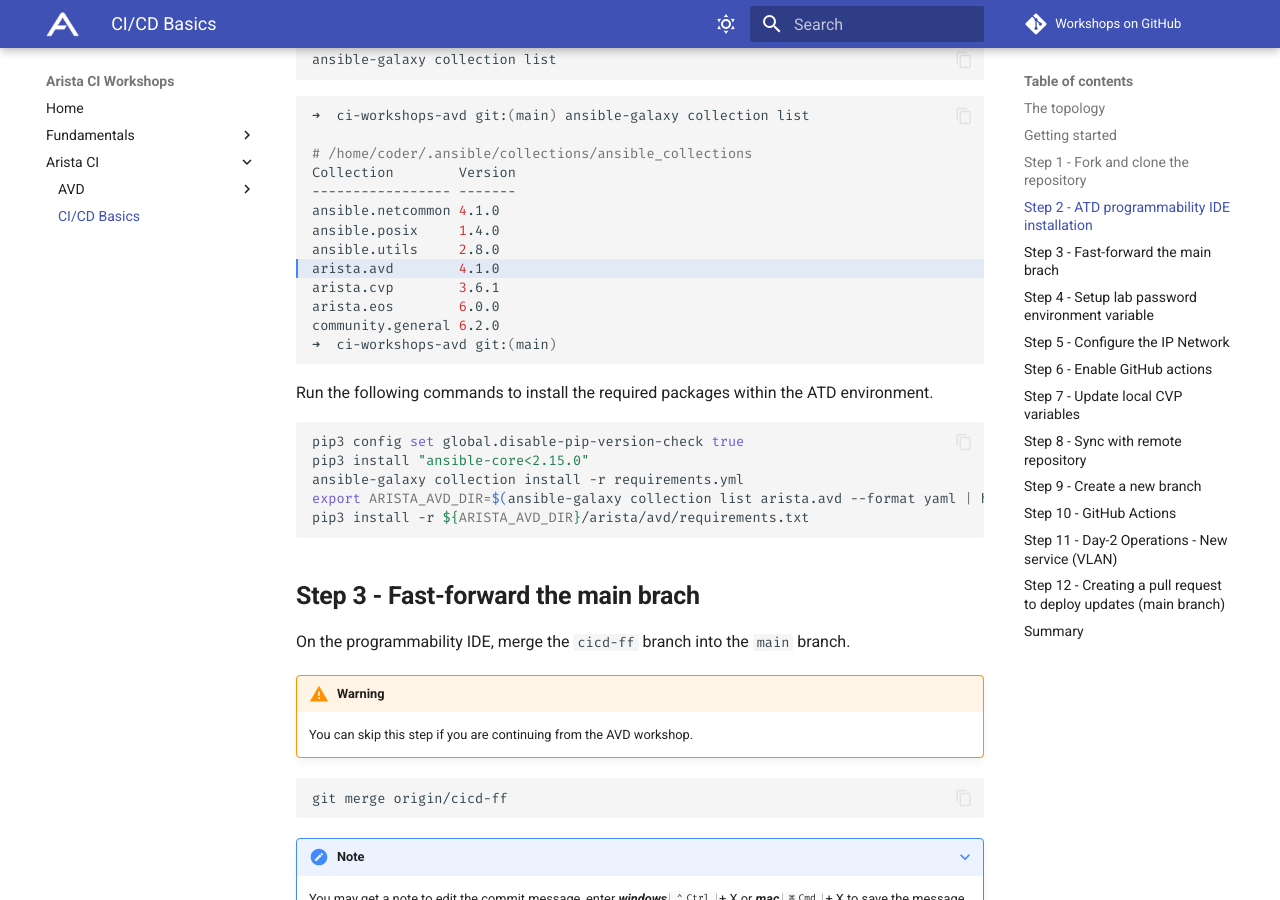
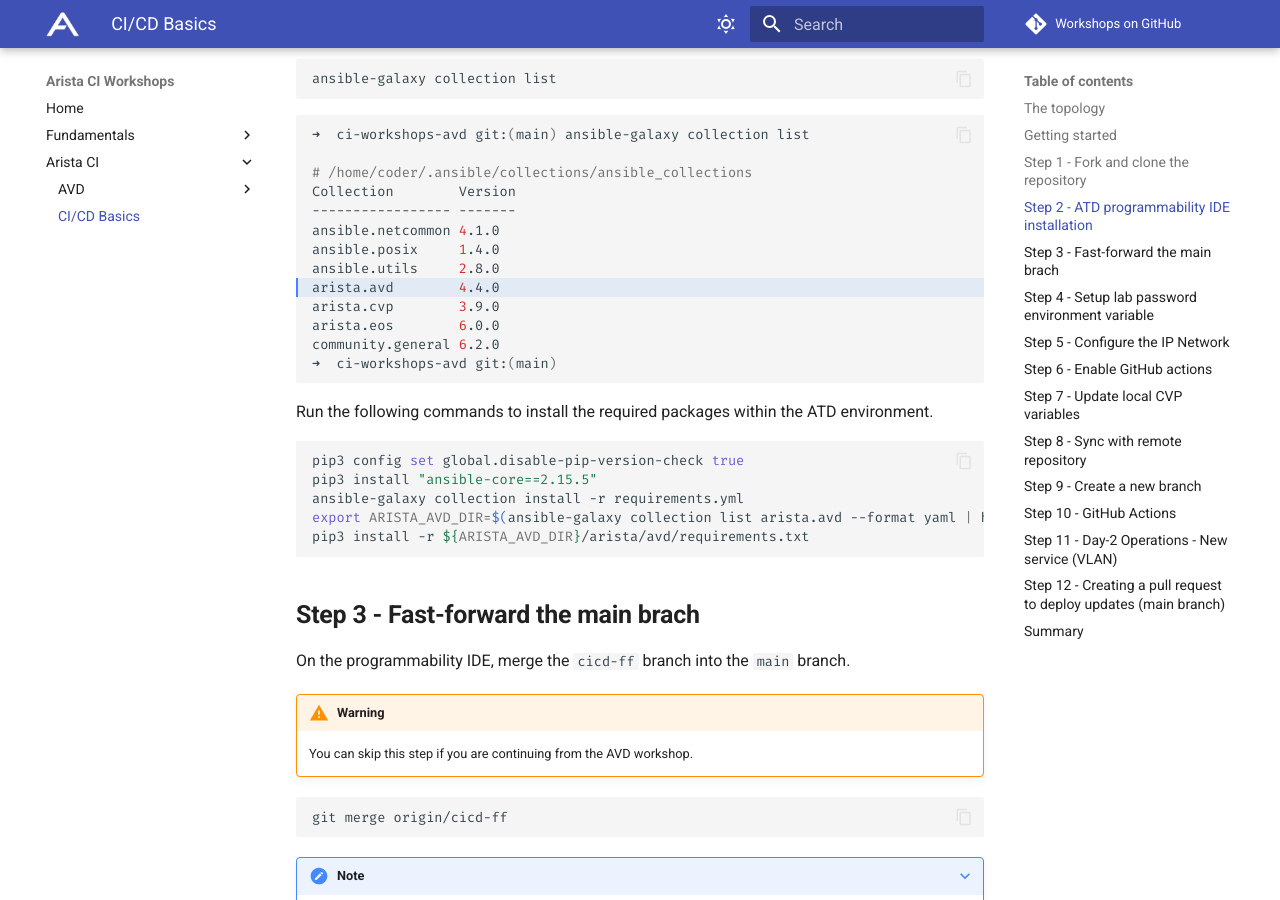
Before and after one commit to aristanetworks/avd-workshops, an MkDocs documentation site: the page built from workshops/cicd-basics.md, in a window 1280 px wide and 900 px high, scrolled down 2904 px. Built offline with MkDocs 1.6.1 and Material for MkDocs 9.7.7, drawn with Linux system fonts in a browser that asks for light colours; comment, search, counter and statistics services are not loaded; some of the changed text lies outside the part shown.

Commit message:
updating ansible core versions in guides

````diff
--- a/workshops/cicd-basics.md
+++ b/workshops/cicd-basics.md
@@ -17,7 +17,7 @@
 
 ## Getting started
 
-This repository leverages the dual data center (DC) ATD. If you are not leveraging the ATD, you may still leverage this repository for a similar deployment. Please note that some updates may have to be made for the reachability of nodes and CloudVision (CVP) instances. This example was created with [Ansible AVD](https://avd.arista.com/4.1/index.html) version `4.1`.
+This repository leverages the dual data center (DC) ATD. If you are not leveraging the ATD, you may still leverage this repository for a similar deployment. Please note that some updates may have to be made for the reachability of nodes and CloudVision (CVP) instances. This example was created with [Ansible AVD](https://avd.arista.com/4.4/index.html) version `4.4`.
 
 ### Installation external to the ATD environment (optional)
 
@@ -27,6 +27,7 @@
 ```shell
 python3 -m venv venv
 source venv/bin/activate
+pip3 install "ansible-core==2.15.5"
 ansible-galaxy collection install -r requirements.yml
 export ARISTA_AVD_DIR=$(ansible-galaxy collection list arista.avd --format yaml | head -1 | cut -d: -f1)
 pip3 install -r ${ARISTA_AVD_DIR}/arista/avd/requirements.txt
@@ -84,8 +85,8 @@
 ansible.netcommon 4.1.0
 ansible.posix     1.4.0
 ansible.utils     2.8.0
-arista.avd        4.1.0
-arista.cvp        3.6.1
+arista.avd        4.4.0
+arista.cvp        3.9.0
 arista.eos        6.0.0
 community.general 6.2.0
 ➜  ci-workshops-avd git:(main)
@@ -95,7 +96,7 @@
 
 ```shell
 pip3 config set global.disable-pip-version-check true
-pip3 install "ansible-core<2.15.0"
+pip3 install "ansible-core==2.15.5"
 ansible-galaxy collection install -r requirements.yml
 export ARISTA_AVD_DIR=$(ansible-galaxy collection list arista.avd --format yaml | head -1 | cut -d: -f1)
 pip3 install -r ${ARISTA_AVD_DIR}/arista/avd/requirements.txt
````
Also changed, not shown: workshops/avd-lab-guide.md (+1 -1 lines), workshops/avd.md (+1 -1 lines).
